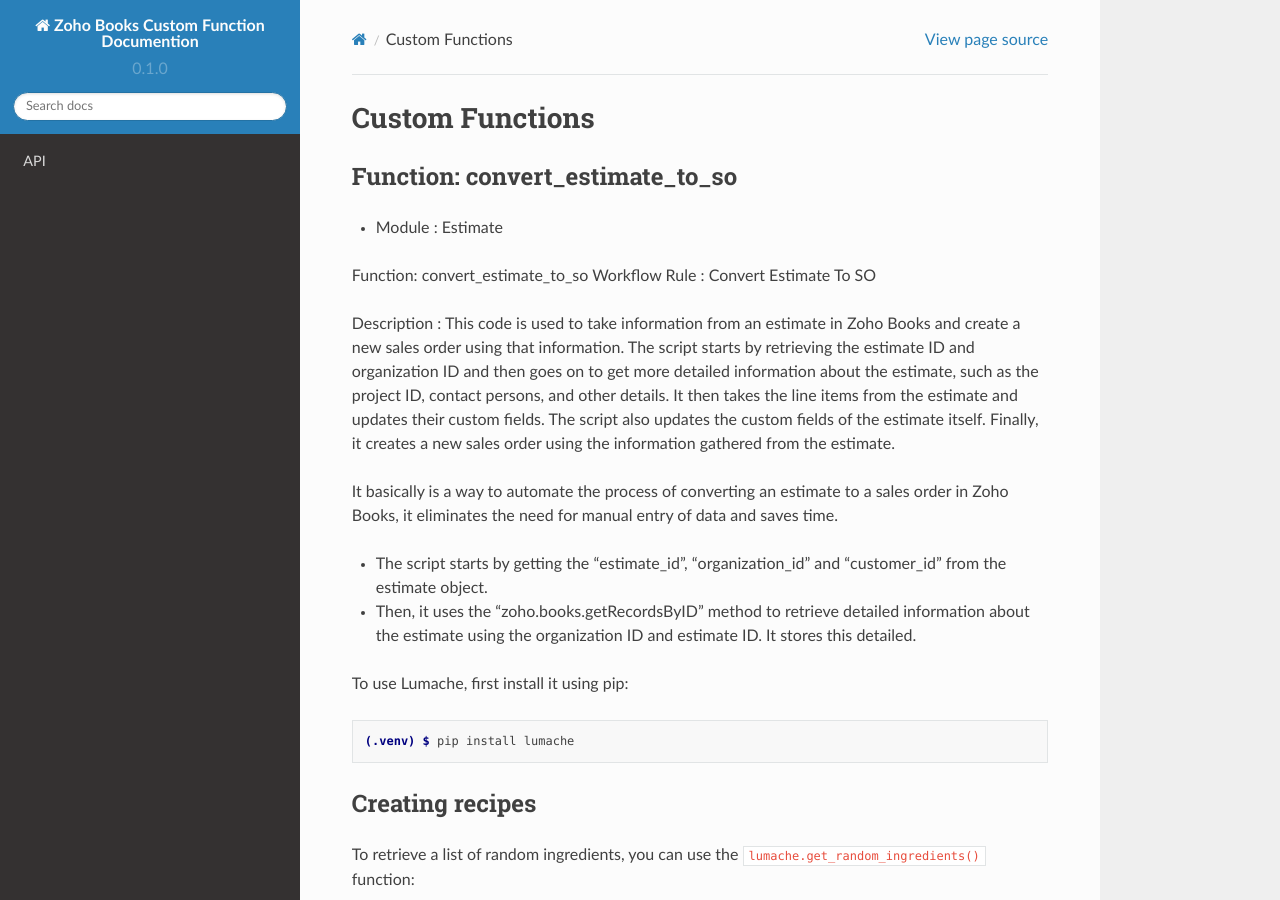
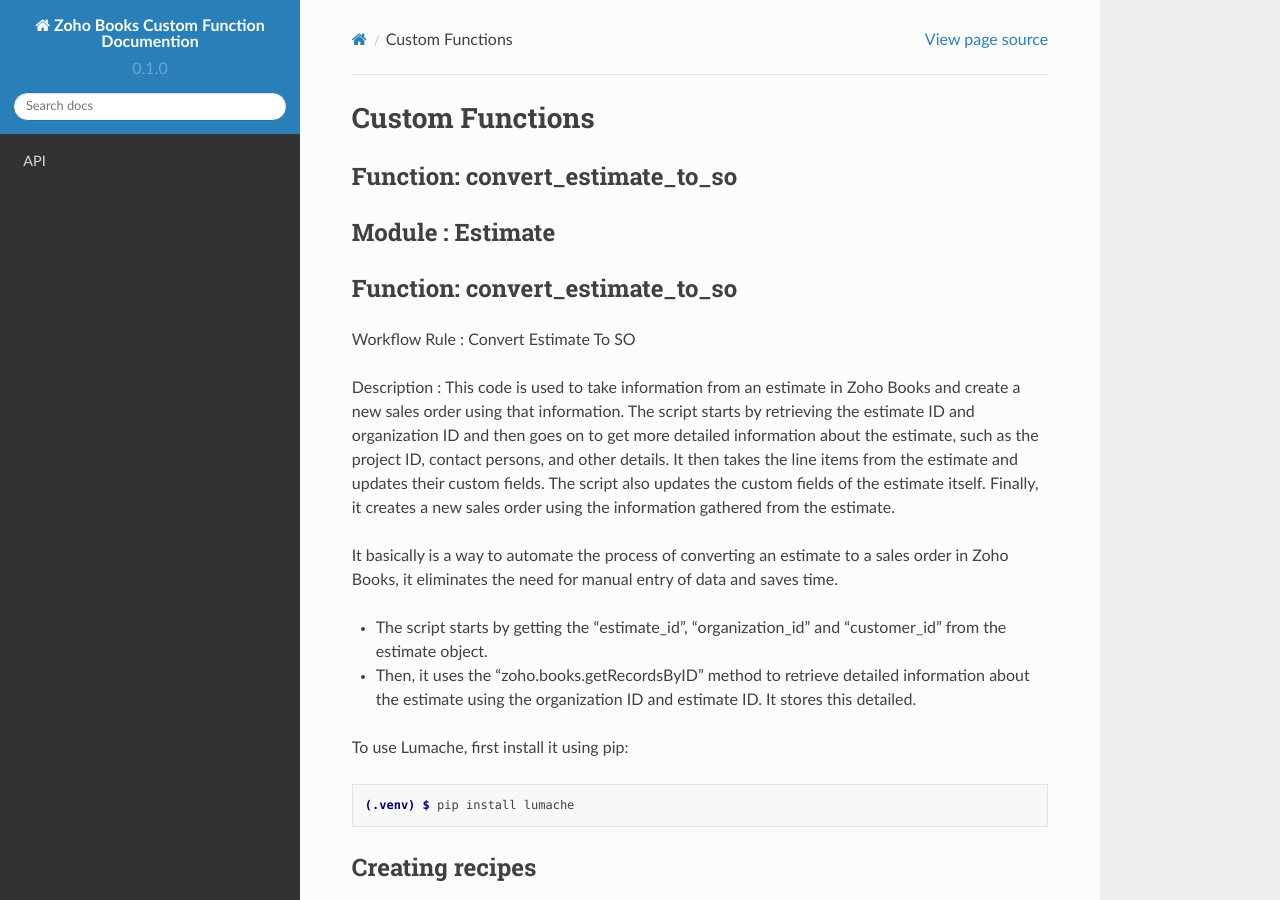
Before and after one commit to syedshahzaibshah/Blinkswag_Dashboard-1, a Sphinx documentation site: the page built from docs/source/Usage.rst, in a window 1280 px wide and 900 px high. Built offline with Sphinx 7.4.7 and the Read the Docs theme 2.0.0, drawn with Linux system fonts in a browser that asks for light colours; pages that are not in the unit, such as notebooks, are missing from menus.

```diff
--- a/docs/source/Usage.rst
+++ b/docs/source/Usage.rst
@@ -8,9 +8,10 @@ Custom Functions
 Function: convert_estimate_to_so
 ---------------------------------
 
-*  Module : Estimate
-  --------
+Module : Estimate
+--------
 Function: convert_estimate_to_so
+--------
 Workflow Rule : Convert Estimate To SO
 
 Description : This code is used to take information from an estimate in Zoho Books and create a new sales order using that information. The script starts by retrieving the estimate ID and organization ID and then goes on to get more detailed information about the estimate, such as the project ID, contact persons, and other details. It then takes the line items from the estimate and updates their custom fields. The script also updates the custom fields of the estimate itself. Finally, it creates a new sales order using the information gathered from the estimate.
```
